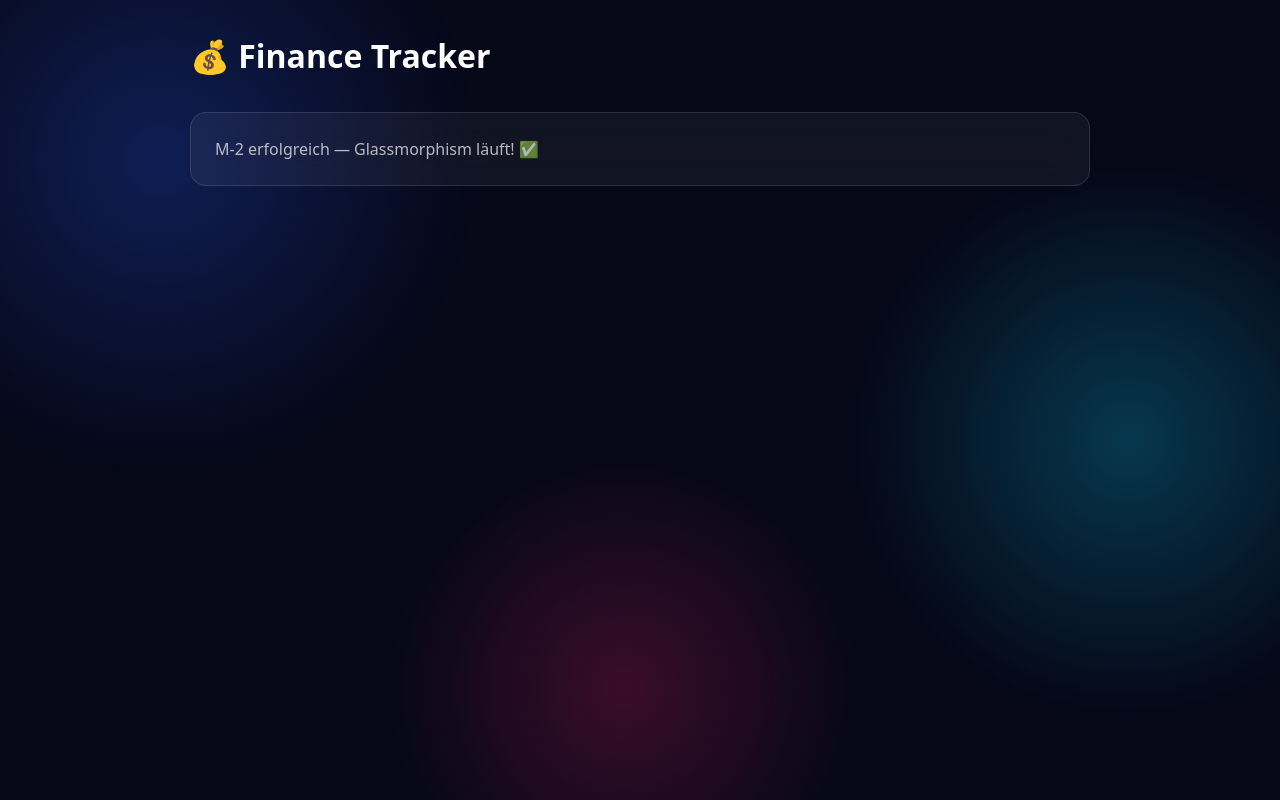
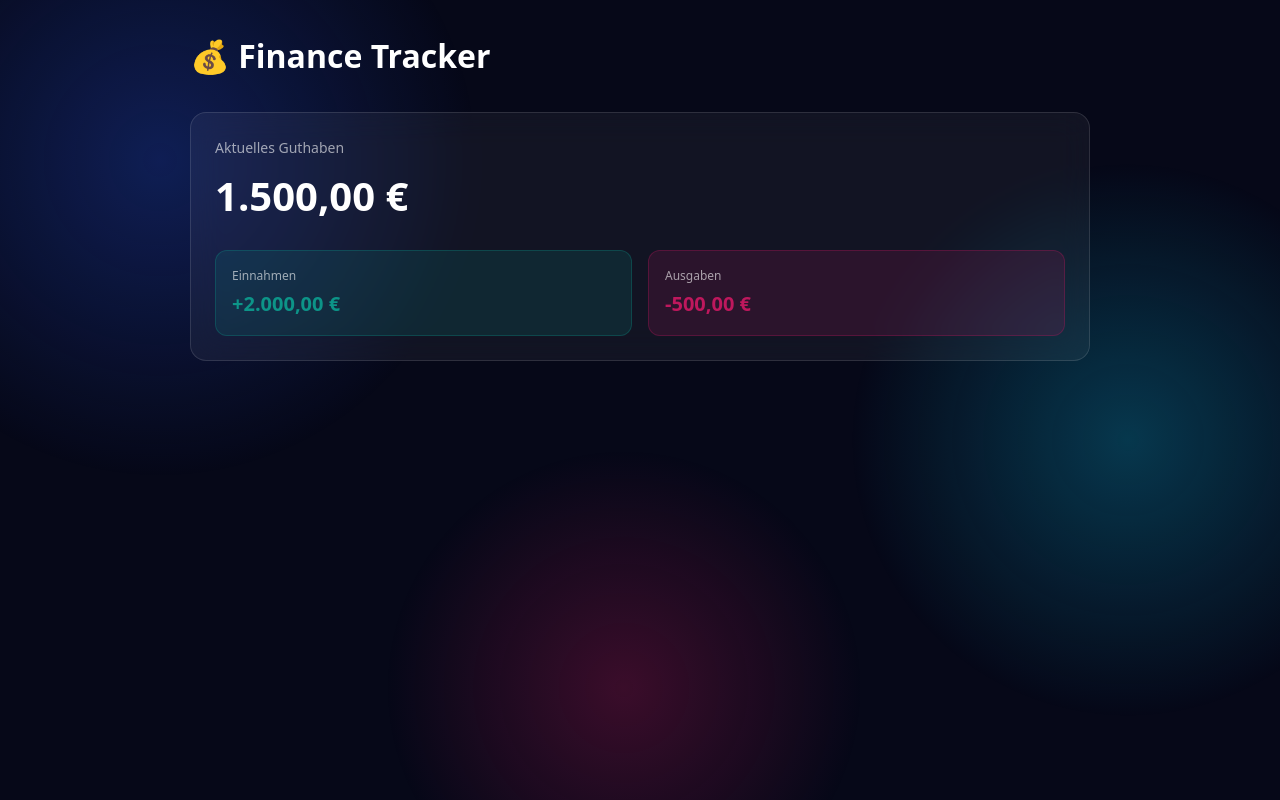
Before and after one commit to aaloui9603/finance-tracker-react, a React (Vite) app: page / in a window 1280 px wide. Built offline with nearby package versions, Linux system fonts and the light colour scheme.

Commit message:
M3: BalanceCard Komponente

```diff
--- a/src/App.jsx
+++ b/src/App.jsx
@@ -1,8 +1,10 @@
+import BalanceCard from './components/BalanceCard'
+
 function App() {
   return (
     <div style={{ position: 'relative', minHeight: '100vh', padding: '2rem' }}>
 
-      {/* Schwebende Farbkugeln */}
+      {/* Farbkugeln */}
       <div style={{
         position: 'fixed', top: '-10rem', left: '-10rem',
         width: '40rem', height: '40rem', borderRadius: '50%',
@@ -28,11 +30,13 @@ function App() {
           💰 Finance Tracker
         </h1>
 
-        <div className="glass-card" style={{ padding: '1.5rem' }}>
-          <p style={{ color: 'rgba(255,255,255,0.7)' }}>M-2 erfolgreich — Glassmorphism läuft! ✅</p>
-        </div>
+        <BalanceCard
+          balance={1500}
+          totalIncome={2000}
+          totalExpense={500}
+        />
+
       </div>
-
     </div>
   )
 }
--- /dev/null
+++ b/src/components/BalanceCard.jsx
@@ -0,0 +1,49 @@
+function BalanceCard({ balance, totalIncome, totalExpense }) {
+  return (
+    <div className="glass-card" style={{ padding: '1.5rem', marginBottom: '1.5rem' }}>
+
+      <p style={{ fontSize: '0.875rem', color: 'rgba(255,255,255,0.6)', marginBottom: '0.5rem' }}>
+        Aktuelles Guthaben
+      </p>
+      <p style={{ fontSize: '2.5rem', fontWeight: '700', marginBottom: '1.5rem' }}>
+        {balance.toLocaleString('de-DE', { style: 'currency', currency: 'EUR' })}
+      </p>
+
+      <div style={{ display: 'grid', gridTemplateColumns: '1fr 1fr', gap: '1rem' }}>
+
+        {/* Einnahmen */}
+        <div style={{
+          background: 'rgba(13, 148, 136, 0.15)',
+          border: '1px solid rgba(13, 148, 136, 0.3)',
+          borderRadius: '12px',
+          padding: '1rem'
+        }}>
+          <p style={{ fontSize: '0.75rem', color: 'rgba(255,255,255,0.6)', marginBottom: '0.25rem' }}>
+            Einnahmen
+          </p>
+          <p style={{ fontSize: '1.25rem', fontWeight: '600', color: '#0d9488' }}>
+            +{totalIncome.toLocaleString('de-DE', { style: 'currency', currency: 'EUR' })}
+          </p>
+        </div>
+
+        {/* Ausgaben */}
+        <div style={{
+          background: 'rgba(190, 24, 93, 0.15)',
+          border: '1px solid rgba(190, 24, 93, 0.3)',
+          borderRadius: '12px',
+          padding: '1rem'
+        }}>
+          <p style={{ fontSize: '0.75rem', color: 'rgba(255,255,255,0.6)', marginBottom: '0.25rem' }}>
+            Ausgaben
+          </p>
+          <p style={{ fontSize: '1.25rem', fontWeight: '600', color: '#be185d' }}>
+            -{totalExpense.toLocaleString('de-DE', { style: 'currency', currency: 'EUR' })}
+          </p>
+        </div>
+
+      </div>
+    </div>
+  )
+}
+
+export default BalanceCard
```
